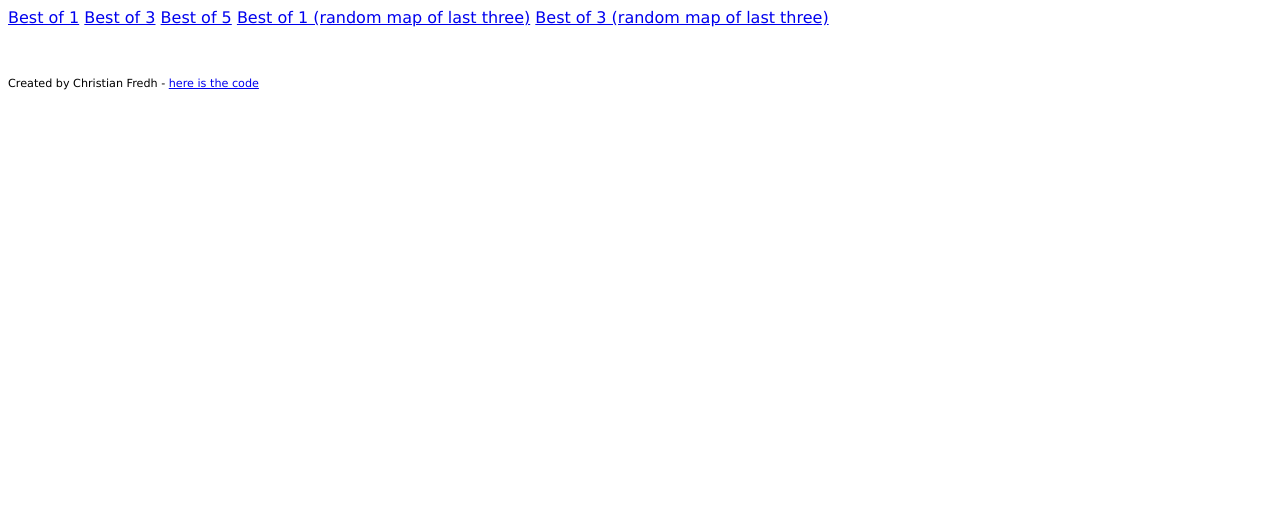
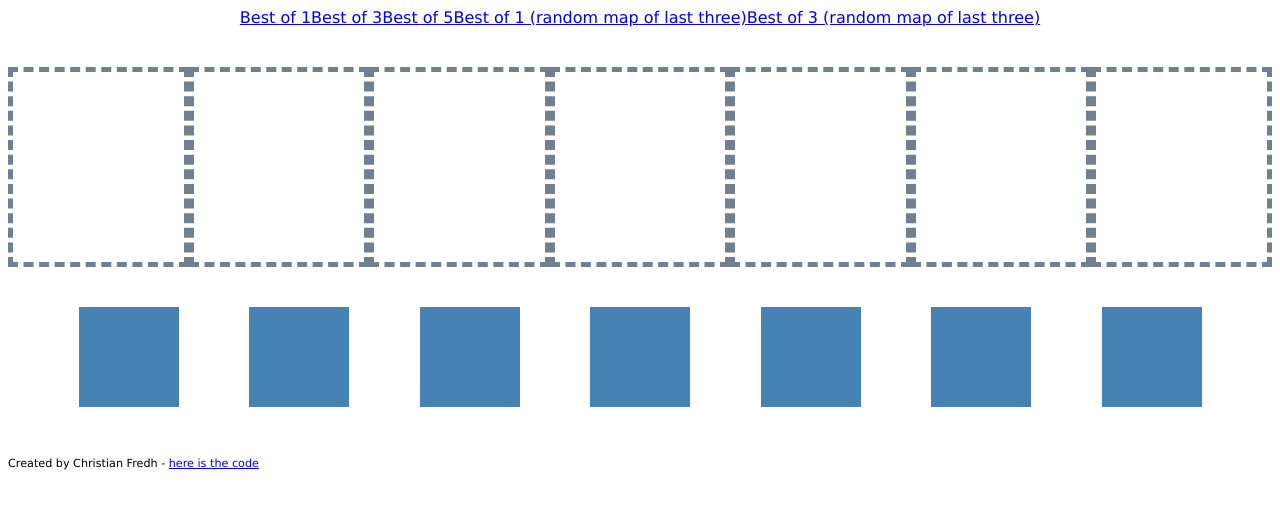
Before and after one commit to christianfredh/csgo-map-selector, a plain HTML site: page index.html in a window 1280 px wide. Drawn offline with Linux system fonts and the light colour scheme.

Commit message:
More basic stuff

```diff
--- a/index.html
+++ b/index.html
@@ -6,7 +6,7 @@
     <link rel="stylesheet" type="text/css" href="style.css">
 </head>
 <body>
-    <nav>
+    <nav class="map-selection-method">
         <a href="#">Best of 1</a>
         <a href="#">Best of 3</a>
         <a href="#">Best of 5</a>
@@ -25,13 +25,13 @@
     </div>
 
     <div class="available-maps">
-        <div class="map"></div>
-        <div class="map"></div>
-        <div class="map"></div>
-        <div class="map"></div>
-        <div class="map"></div>
-        <div class="map"></div>
-        <div class="map"></div>
+        <div class="map map-selectable" draggable="true"></div>
+        <div class="map map-selectable" draggable="true"></div>
+        <div class="map map-selectable" draggable="true"></div>
+        <div class="map map-selectable" draggable="true"></div>
+        <div class="map map-selectable" draggable="true"></div>
+        <div class="map map-selectable" draggable="true"></div>
+        <div class="map map-selectable" draggable="true"></div>
     </div>
 
     <footer>Created by Christian Fredh - <a href="https://github.com/christianfredh/csgo-map-selector">here is the code</a></footer>
--- a/style.css
+++ b/style.css
@@ -7,7 +7,46 @@ html {
   box-sizing: inherit;
 }
 
+body {
+    display: flex;
+    flex-direction: column;
+    justify-content: center;
+}
+
 footer {
     font-size: .7em;
     margin-top: 50px;
 }
+
+.map-selection-method {
+    display: flex;
+    justify-content: center;
+    margin-bottom: 40px;
+}
+
+.picks-and-bans {
+    display: flex;
+    justify-content: space-evenly;
+    margin-bottom: 40px;
+}
+
+.pick-or-ban-box {
+    height: 200px;
+    width: 200px;
+    border: thick slategrey dashed;
+}
+
+.available-maps {
+    display: flex;
+    justify-content: space-evenly;
+}
+
+.map {
+    height: 100px;
+    width: 100px;
+    background-color: steelblue;
+}
+
+.map-selectable {
+    cursor: move;
+}
```
